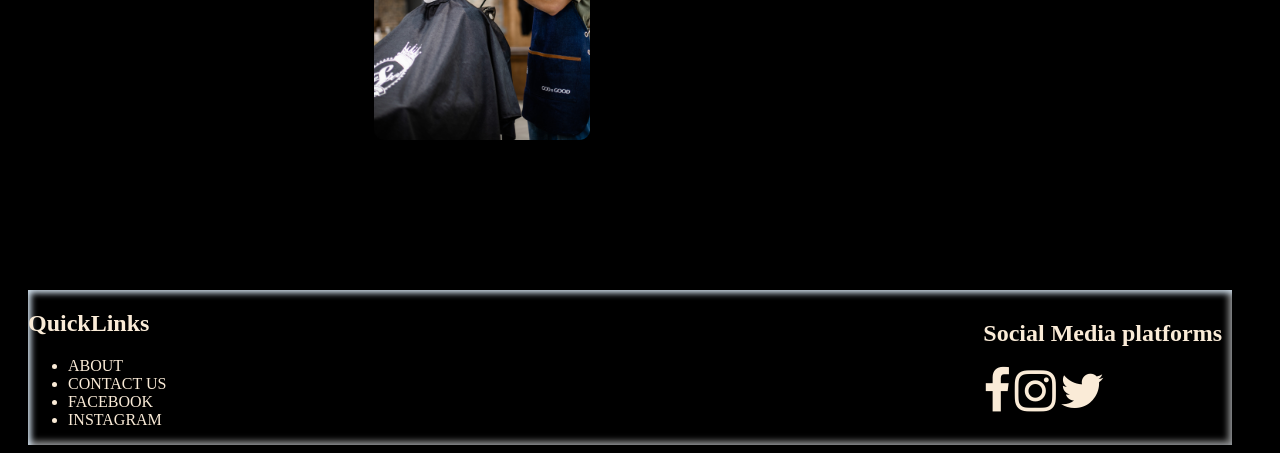
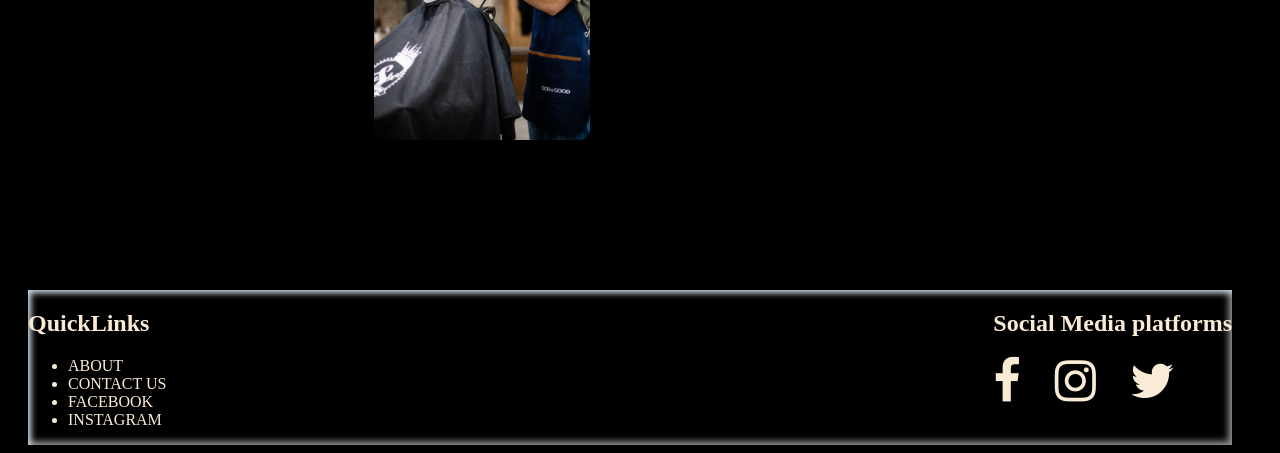
Before and after one commit to michaelowiti/phase-1-project, a plain HTML site: page index.html in a window 1280 px wide. Shown: the part 828-1281 px from the top of the page. Drawn offline with Linux system fonts and the light colour scheme; no server answers.

Commit message:
spacing social media icons

```diff
--- a/style.css
+++ b/style.css
@@ -37,7 +37,6 @@ body{
     text-decoration:none;
     color: white;
 
-
   }
 
   footer{
@@ -53,10 +52,16 @@ body{
   }
 
   .icons{
-    padding: 10px;
 
 
+
+  gap: 30px;
+
   }
+
+.icons i {
+  margin-right: 30px; /* Adjust the margin value as desired */
+}
 
   .cardbox {
     display: flex;
```
